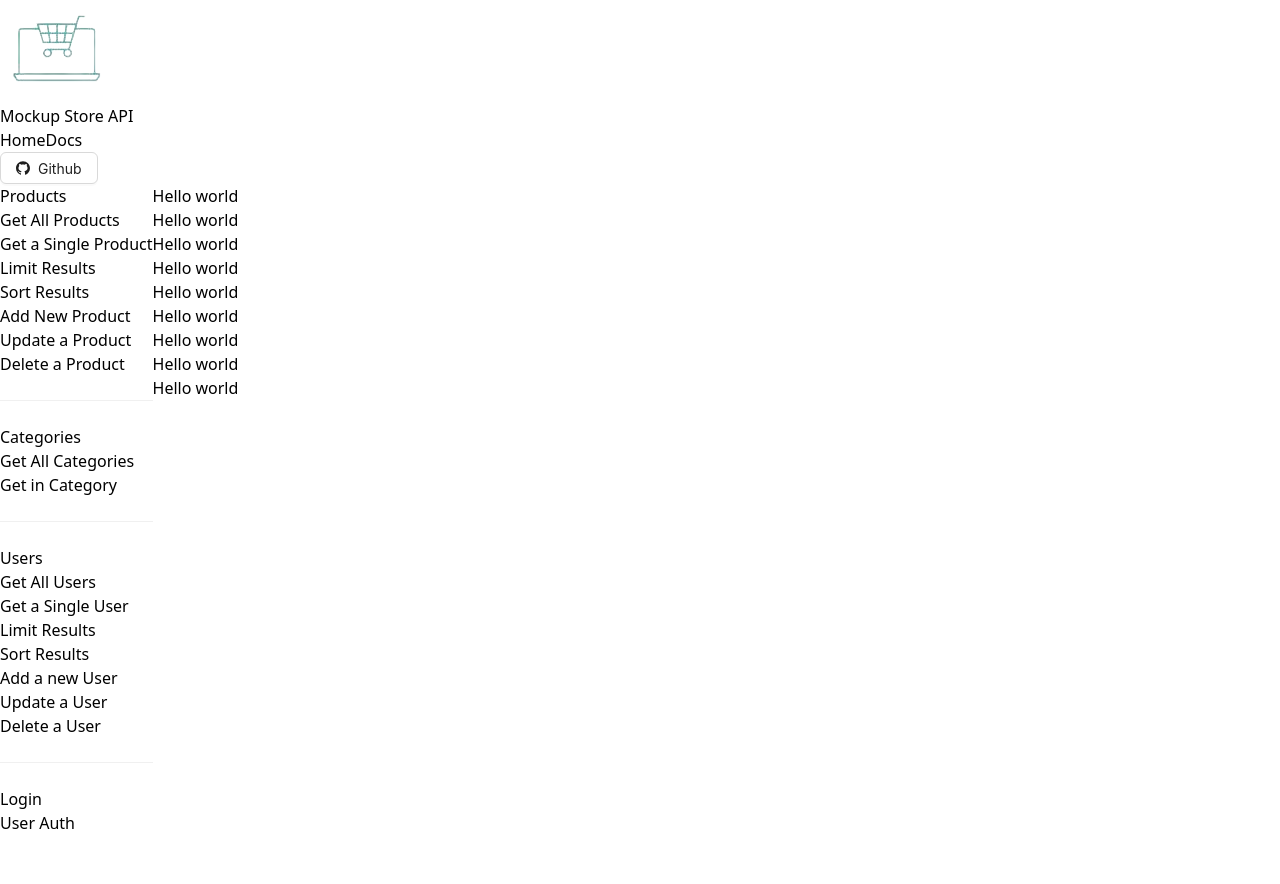
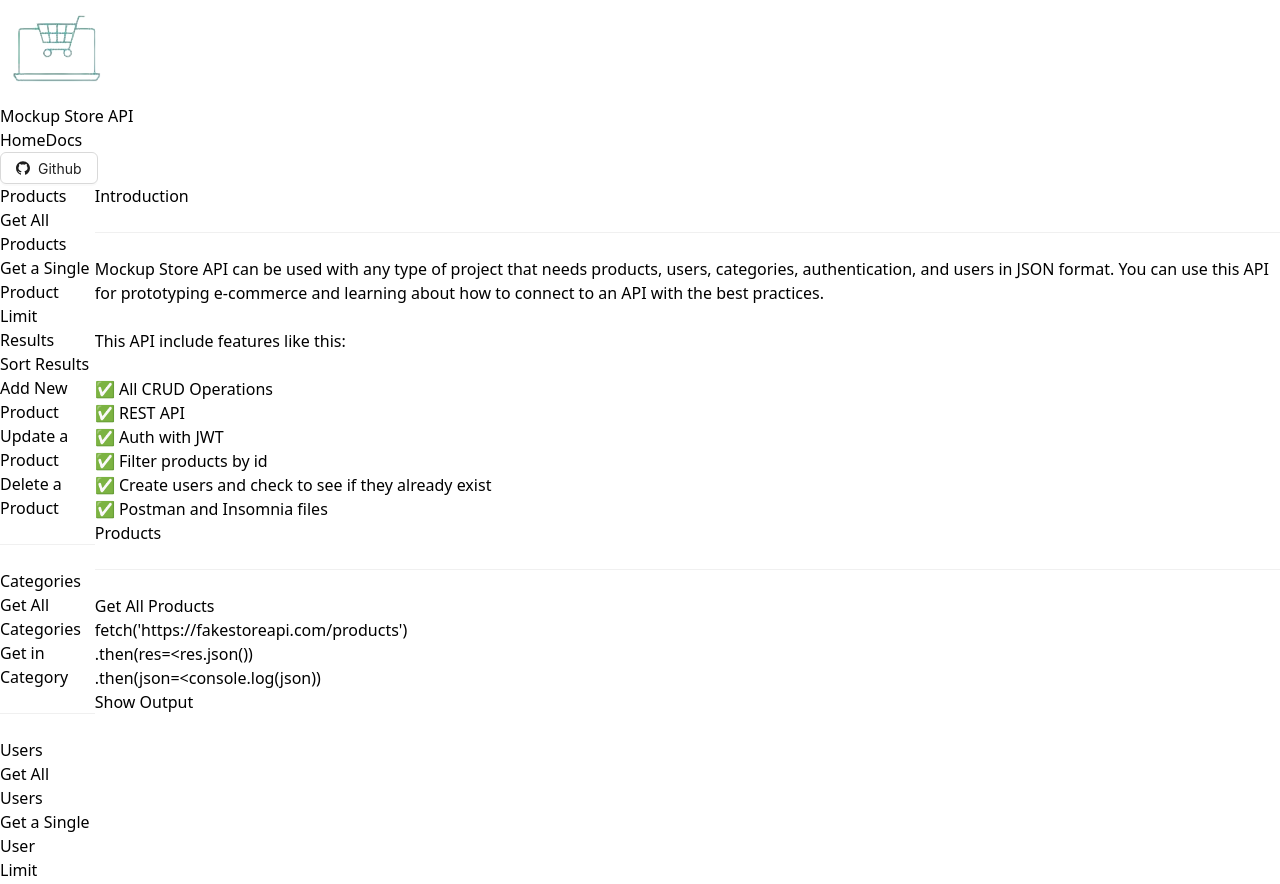
Before and after one commit to SyedMughisHussain/mockup_store_api, a React (Vite) app in the folder client/: page /docs in a window 1280 px wide. Before the commit the page ends 835 px from the top, so only its background shows below. Built offline with nearby package versions, Linux system fonts and the light colour scheme.

Commit message:
Changes made

```diff
--- a/client/src/components/Docs/Content.jsx
+++ /dev/null
@@ -1,10 +0,0 @@
-
-const Content = ({id}) => {
-  return (
-    <div id={id}>
-        <h1 className="text-6xl">Hello world</h1>
-    </div>
-  );
-};
-
-export default Content;
--- /dev/null
+++ b/client/src/components/Docs/GetAllProducts.jsx
@@ -0,0 +1,17 @@
+import { Divider } from "antd"
+import { useState } from "react";
+import GetProdcuts from "./GetProducts";
+
+const GetAllProducts = ({id}) => {
+  return (
+    <div id={id} className="py-10">
+        <h1 className="font-bold text-4xl">Products</h1>
+        <Divider style={{
+          color: "black"
+        }}/>
+        <GetProdcuts />
+    </div>
+  );
+};
+
+export default GetAllProducts;
--- /dev/null
+++ b/client/src/components/Docs/GetProducts.jsx
@@ -0,0 +1,30 @@
+import React, { useState } from "react";
+
+const GetProducts = () => {
+  const [showOutput, setShowOutput] = useState(false);
+  return (
+    <div>
+      <h1 className="font-bold text-[20px]">Get All Products</h1>
+      <div className="px-5 py-5 w-[600px] bg-gray-100 text-[18px]">
+        <p>
+        fetch('https://fakestoreapi.com/products')
+          <br />
+          .then(res=&lt;res.json())
+          <br />
+          .then(json=&lt;console.log(json))
+        </p>
+      </div>
+      <button onClick={() => setShowOutput(!showOutput)}>
+        {showOutput ? "Hide Output" : "Show Output"}
+      </button>
+      {showOutput && (
+        <div className="px-20 py-10 bg-gray-300">
+          <p>//output</p>
+          <p></p>
+        </div>
+      )}
+    </div>
+  );
+};
+
+export default GetProducts;
--- /dev/null
+++ b/client/src/components/Docs/Introduction..jsx
@@ -0,0 +1,26 @@
+import { Divider } from "antd"
+
+const Introduction = ({id}) => {
+  return (
+    <div id={id}>
+        <h1 className="font-bold text-4xl">Introduction</h1>
+        <Divider style={{
+          color: "black"
+        }}/>
+        <p className="w-[550px]">Mockup Store API can be used with any type of project that needs products, users, categories, authentication, and users in JSON format. You can use this API for prototyping e-commerce and learning about how to connect to an API with the best practices.</p>
+        <br />
+        <p>This API include features like this:</p>
+        <br />
+        <ul className="list-disc ml-10">
+          <li>✅ All CRUD Operations</li>
+          <li>✅ REST API</li>
+          <li>✅ Auth with JWT</li>
+          <li>✅ Filter products by id</li>
+          <li>✅ Create users and check to see if they already exist</li>
+          <li>✅ Postman and Insomnia files</li>
+        </ul>
+    </div>
+  );
+};
+
+export default Introduction;
--- a/client/src/pages/docs/Docs.jsx
+++ b/client/src/pages/docs/Docs.jsx
@@ -1,11 +1,12 @@
-import Content from "../../components/Docs/Content";
+import Introduction from "../../components/Docs/Introduction.";
 import { Divider } from "antd";
+import GetAllProducts from "../../components/Docs/GetAllProducts";
 
 const Docs = () => {
   return (
     <div style={{ display: "flex", flexDirection: "row" }}>
       <div
-        className="hidden md:block w-52"
+        className="hidden md:block w-72"
         style={{ maxHeight: "calc(100vh - 100px)", overflowY: "auto" }}
       >
         <div className="p-10">
@@ -99,16 +100,9 @@ const Docs = () => {
       </div>
       <div
        style={{ maxHeight: "calc(100vh - 100px)", overflowY: "auto" }}
-      className="py-5 w-full">
-        <Content id={"mughis1"} />
-        <Content id={"mughis2"} />
-        <Content id={"mughis3"} />
-        <Content id={"mughis4"} />
-        <Content id={"mughis5"} />
-        <Content id={"mughis6"} />
-        <Content id={"mughis"} />
-        <Content id={"mughis"} />
-        <Content id={"mughis9"} />
+      className="py-5 px-10 w-full">
+        <Introduction id={"introduction"} />
+        <GetAllProducts id={"getAllProducts"} />
       </div>
     </div>
   );
```
